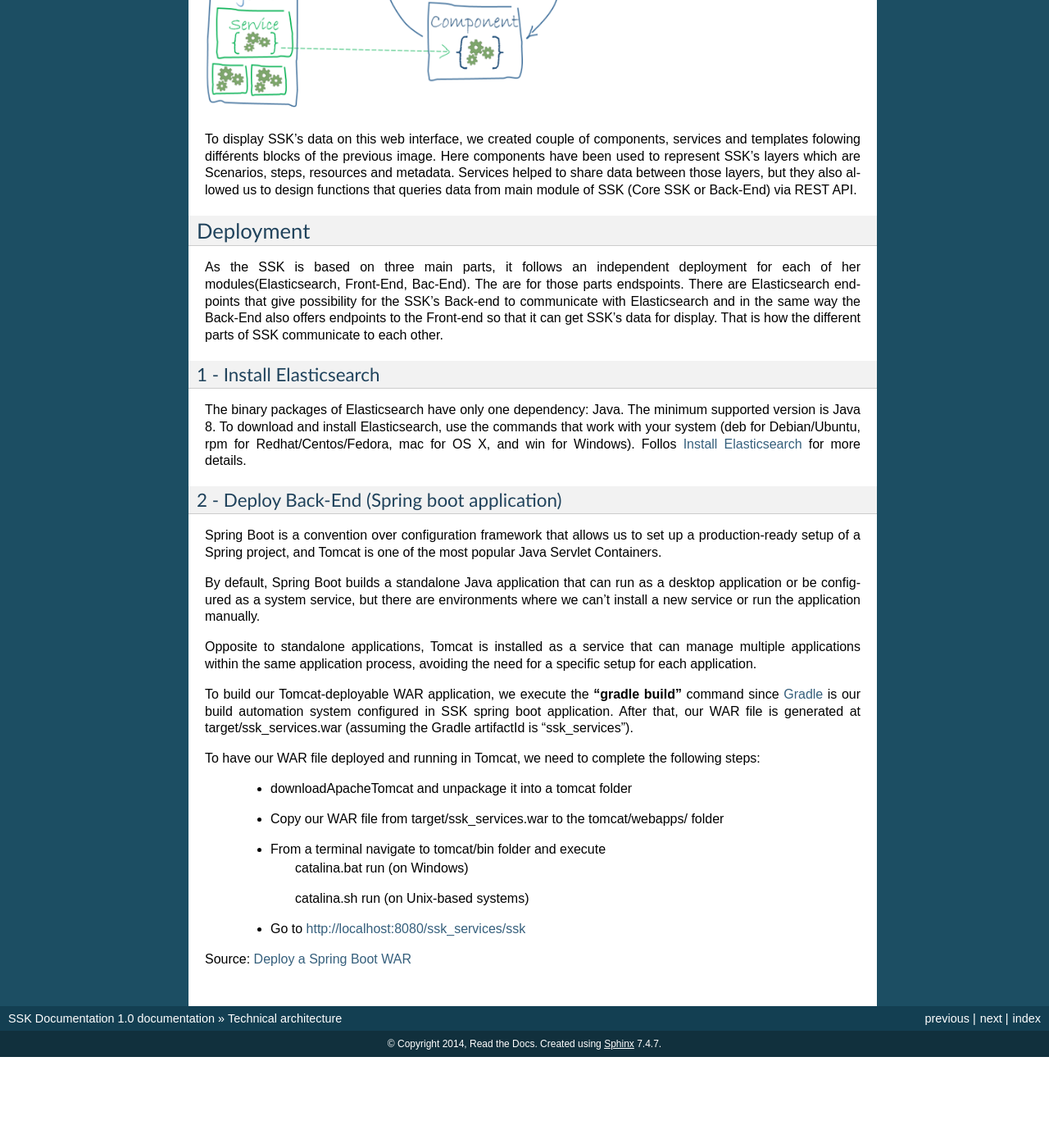
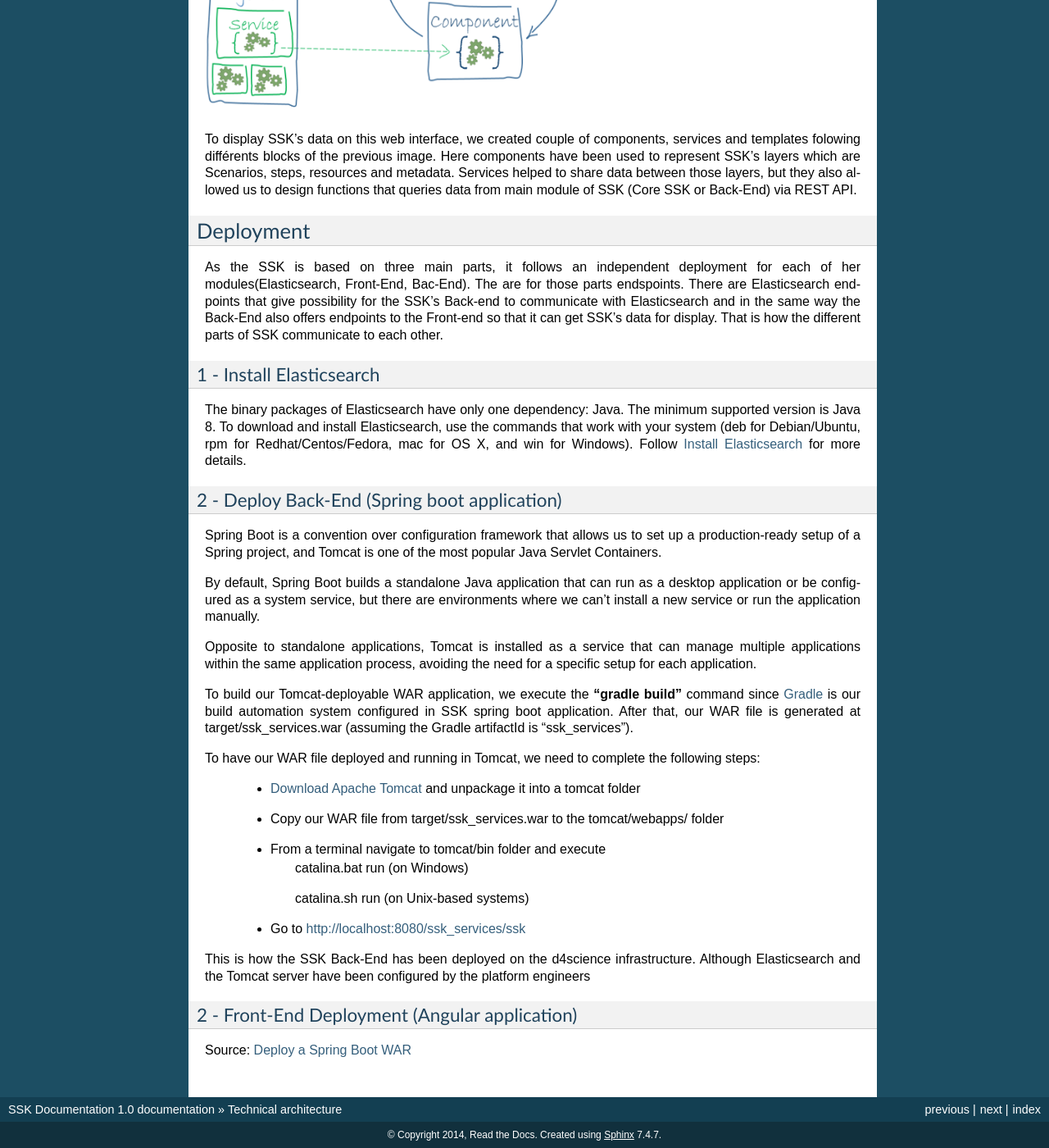
Before and after one commit to ParthenosWP4/SSK, a Sphinx documentation site: the page built from doc/3_deploy.rst, in a window 1280 px wide and 1400 px high, scrolled down 2363 px. Shown: the whole window at 82% size. Built offline with Sphinx 7.4.7, drawn with Linux system fonts in a browser that asks for light colours; before the commit the page ends 3652 px from its top, so only the background shows below that; some of the changed text lies outside the part shown.

Commit message:
Update doc/3_deploy.rst

```diff
--- a/doc/3_deploy.rst
+++ b/doc/3_deploy.rst
@@ -96,7 +96,7 @@ As the SSK is based on three main parts, it follows an independent deployment fo
 1 - Install Elasticsearch
 ^^^^^^^^^^^^^^^^^^^^^^^^^
 
-The binary packages of Elasticsearch have only one dependency: Java. The minimum supported version is Java 8. To download and install Elasticsearch, use the commands that work with your system (deb for Debian/Ubuntu, rpm for Redhat/Centos/Fedora, mac for OS X, and win for Windows). Follos |installelasticsearch| for  more details.
+The binary packages of Elasticsearch have only one dependency: Java. The minimum supported version is Java 8. To download and install Elasticsearch, use the commands that work with your system (deb for Debian/Ubuntu, rpm for Redhat/Centos/Fedora, mac for OS X, and win for Windows). Follow |installelasticsearch| for  more details.
 
 2 - Deploy Back-End (Spring boot application)
 ^^^^^^^^^^^^^^^^^^^^^^^^^^^^^^^^^^^^^^^^^^^^^
@@ -110,7 +110,7 @@ To build our Tomcat-deployable WAR application, we execute the **"gradle build"*
 
 To have our WAR file deployed and running in Tomcat, we need to complete the following steps:
 
-    - downloadApacheTomcat and unpackage it into a tomcat folder
+    - |downloadApacheTomcat| and unpackage it into a tomcat folder
     - Copy our WAR file from target/ssk_services.war to the tomcat/webapps/ folder
     - From a terminal navigate to tomcat/bin folder and execute
         	catalina.bat run (on Windows)
@@ -118,6 +118,11 @@ To have our WAR file deployed and running in Tomcat, we need to complete the fol
         	catalina.sh run (on Unix-based systems)
     - Go to http://localhost:8080/ssk_services/ssk
 
+This is how the SSK Back-End has been deployed on the d4science infrastructure. Although Elasticsearch and the Tomcat server have been configured by the platform engineers
+
+
+2 - Front-End Deployment (Angular application)
+^^^^^^^^^^^^^^^^^^^^^^^^^^^^^^^^^^^^^^^^^^^^^^
 
 
 Source: |backdepoyment|
```
